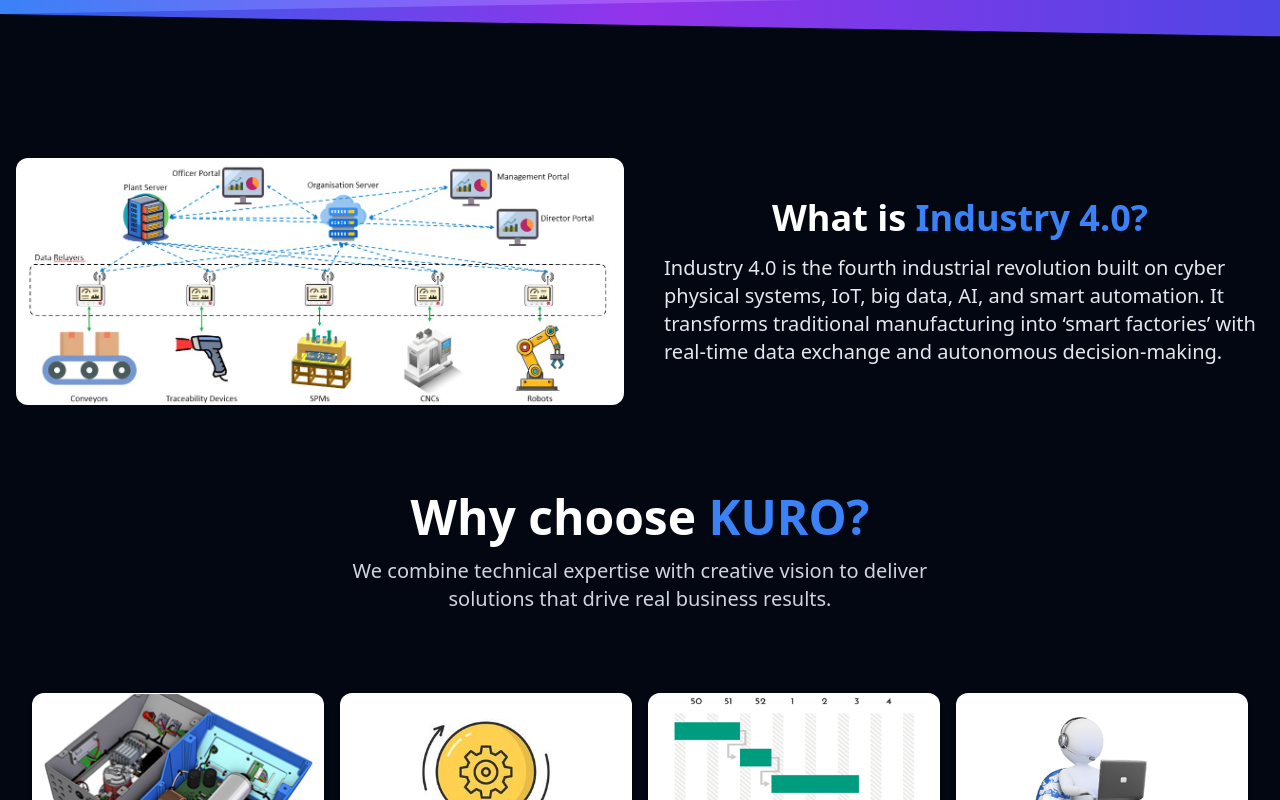
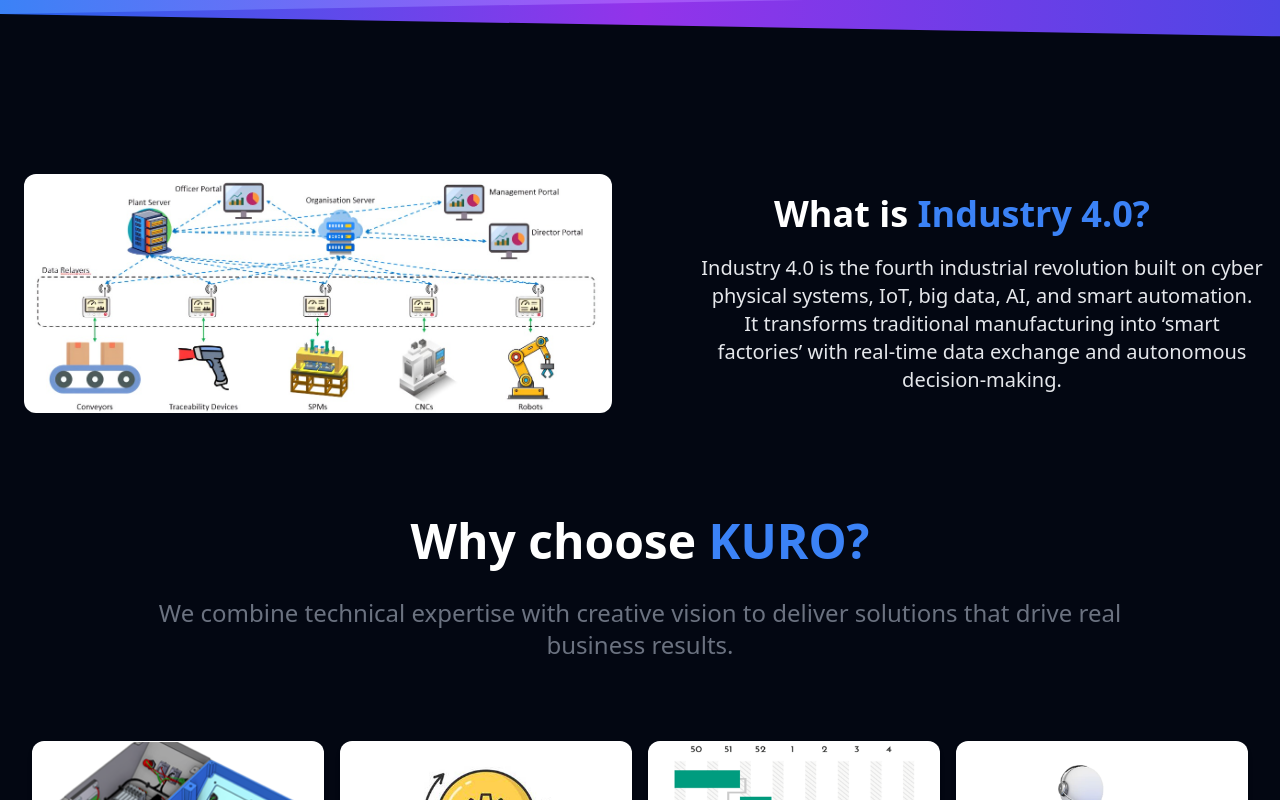
Before and after one commit to Soham271/KuroSystem, a React (Vite) app: page / in a window 1280 px wide. Shown: the part 1320-2120 px from the top of the page. Built offline with nearby package versions, Linux system fonts and the light colour scheme.

Commit message:
some changes

```diff
--- a/src/Component/Home.jsx
+++ b/src/Component/Home.jsx
@@ -19,9 +19,8 @@ import Picture1 from "../assets/Picture1.png";
 import Picture2 from "../assets/Picture2.jpg";
 import Picture3 from "../assets/Picture3.png";
 import Picture4 from "../assets/Picture4.png";
-import  Card from"./Card";
+import Card from "./Card";
 gsap.registerPlugin(ScrollTrigger);
-
 
 const Home = () => {
   const navigate = useNavigate();
@@ -255,7 +254,7 @@ const Home = () => {
                   Making Production as easy
                 </span>{" "}
                 <span className="font-serif text-transparent bg-clip-text bg-gradient-to-r from-black via-white to-slate-500 bg-[length:200%_auto] animate-shine">
-                 as  the flick of fingers
+                  as the flick of fingers
                 </span>
               </h1>
               <p className="text-gray-300 mt-4 mb-6 text-lg xs:text-lg md:text-xl space-y-3">
@@ -263,13 +262,27 @@ const Home = () => {
                 <strong className="text-lg xs:text-xl md:text-3xl font-black text-transparent bg-clip-text bg-gradient-to-r from-red-400 to-red-300">
                   KURO
                 </strong>
-              , we make sure that intelligent, future-ready automation technology is widely accessible, to power the manufacturing 	industry both at scale and at the grassroots.
-
+                , we make sure that intelligent, future-ready automation
+                technology is widely accessible, to power the manufacturing
+                industry both at scale and at the grassroots.
               </p>
               <ul className="list-disc pl-5 text-lg xs:text-base md:text-xl text-gray-300 space-y-2 xs:space-y-1">
-                <li><strong className="text-gray-400">Real-Time Monitoring </strong> with our Industry 4.0 Solutions</li>
-                <li><strong className="text-gray-400">AI-powered Automation </strong> is here</li>
-                <li><strong className="text-gray-400">Smooth integration</strong> of OT systems, new or old, with IT systems.</li>
+                <li>
+                  <strong className="text-gray-400">
+                    Real-Time Monitoring{" "}
+                  </strong>{" "}
+                  with our Industry 4.0 Solutions
+                </li>
+                <li>
+                  <strong className="text-gray-400">
+                    AI-powered Automation{" "}
+                  </strong>{" "}
+                  is here
+                </li>
+                <li>
+                  <strong className="text-gray-400">Smooth integration</strong>{" "}
+                  of OT systems, new or old, with IT systems.
+                </li>
               </ul>
               <div className="mt-8 xs:mt-10">
                 <button
@@ -303,8 +316,6 @@ const Home = () => {
                 loading="lazy"
               />
             </div>
-
-
           </div>
         </section>
 
@@ -363,29 +374,34 @@ const Home = () => {
                   </span>
                 </h2>
                 <p className="text-gray-900 text-lg xs:text-xl sm:text-2xl max-w-xl xs:max-w-2xl sm:max-w-3xl mx-auto">
-                  Join the revolution of smart manufacturing and intelligent automation
+                  Join the revolution of smart manufacturing and intelligent
+                  automation
                 </p>
               </div>
             </div>
           </div>
         </section>
 
-        <section className="py-8 xs:py-12">
-          <div className="flex flex-col md:flex-row items-center max-w-7xl mx-auto gap-8 xs:gap-12 px-4 xs:px-6">
-            <div className="md:w-1/2">
+        <section className="py-8 sm:py-12">
+          <div className="flex flex-col md:flex-row items-center max-w-7xl mx-auto gap-10 sm:gap-14 px-4 sm:px-6">
+            <div className="w-full md:w-1/2 flex justify-center">
               <img
                 src={depoy}
                 alt="Industry 4.0"
-                className="w-full max-w-[500px] xs:max-w-[600px] md:max-w-[700px] rounded-xl"
+                className="w-full max-w-[600px] sm:max-w-[600px] md:max-w-[700px] rounded-xl"
                 loading="lazy"
               />
             </div>
-            <div className="md:w-1/2 space-y-4">
-              <h2 className="text-2xl xs:text-3xl md:text-4xl font-bold text-center">
+
+            <div className="w-full md:w-1/2 flex flex-col items-center md:items-center text-center space-y-5">
+              <h2 className="text-2xl sm:text-3xl md:text-4xl font-bold">
                 What is <span className="text-blue-500">Industry 4.0?</span>
               </h2>
-              <p className="text-gray-200 pl-2 text-base xs:text-lg md:text-xl leading-relaxed">
-                Industry 4.0 is the fourth industrial revolution built on cyber physical systems, IoT, big data, AI, and smart automation. It transforms traditional manufacturing into ‘smart factories’ with real-time data exchange and autonomous decision-making.
+              <p className=" lg:relative lg:left-5 text-gray-200 text-pretty sm:text-lg md:text-xl leading-relaxed max-w-2xl">
+                Industry 4.0 is the fourth industrial revolution built on cyber
+                physical systems, IoT, big data, AI, and smart automation. It
+                transforms traditional manufacturing into ‘smart factories’ with
+                real-time data exchange and autonomous decision-making.
               </p>
             </div>
           </div>
@@ -396,8 +412,9 @@ const Home = () => {
             <h2 className="text-3xl xs:text-4xl md:text-5xl font-bold leading-tight">
               Why choose <span className="text-blue-500">KURO?</span>
             </h2>
-            <p className="mx-auto text-base xs:text-lg md:text-xl text-gray-300 max-w-xl xs:max-w-2xl leading-relaxed mt-4">
-              We combine technical expertise with creative vision to deliver solutions that drive real business results.
+            <p className="mx-auto text-base xs:text-lg md:text-2xl text-gray-500 max-w-5xl xs:max-w-2xl leading-relaxed mt-8">
+              We combine technical expertise with creative vision to deliver
+              solutions that drive real business results.
             </p>
           </div>
         </section>
@@ -419,7 +436,8 @@ const Home = () => {
                   Ready to Transform Your Manufacturing?
                 </h2>
                 <p className="text-gray-300 text-base xs:text-lg sm:text-xl mb-6 xs:mb-8 max-w-xl xs:max-w-2xl mx-auto leading-relaxed">
-                  Join industry leaders who trust KURO to power their digital transformation journey
+                  Join industry leaders who trust KURO to power their digital
+                  transformation journey
                 </p>
                 <button
                   className="px-6 xs:px-8 py-3 xs:py-4 bg-gradient-to-r from-blue-600 to-purple-600 text-base xs:text-xl font-bold rounded-2xl hover:scale-105 transition-all duration-300 hover:shadow-2xl min-h-[48px]"
--- a/src/Footer.jsx
+++ b/src/Footer.jsx
@@ -24,14 +24,19 @@ const Footer = () => {
             </p>
           </div>
 
-          {/* Quick Links */}
           <div className="text-center sm:text-left">
-            <h3 className="font-semibold mb-2 sm:mb-3 md:mb-4 text-base sm:text-lg">
+            <h3 className="font-semibold mb-2 sm:mb-3  md:relative left-20  md:mb-4 text-base sm:text-lg">
               Quick Links
             </h3>
             <ul className="grid grid-cols-2 gap-y-1 sm:gap-y-2 text-gray-400 text-xs sm:text-sm md:text-base">
-              {["Home", "About Us", "Offerings", "Success Stories", "Careers", "Contact Us"]
-                .map(label => (
+              {[
+                "Home",
+                "About Us",
+                "Offerings",
+                "Success Stories",
+                "Careers",
+                "Contact Us",
+              ].map((label) => (
                 <li key={label}>
                   <a
                     href={`/${label.replace(/\s+/g, "").toLowerCase()}`}
@@ -44,7 +49,6 @@ const Footer = () => {
             </ul>
           </div>
 
-          {/* Social links */}
           <div className="text-center sm:text-left">
             <h3 className="font-semibold text-base sm:text-lg mb-2 sm:mb-3 md:mb-4">
               Social
```
Also changed, not shown: src/Component/AboutUs.jsx (+16 -13 lines), src/App.jsx (line endings or trailing spaces), 1 other file (tests, documents, lock files or other folders). Lines whose indentation alone changed are shown as unchanged.
